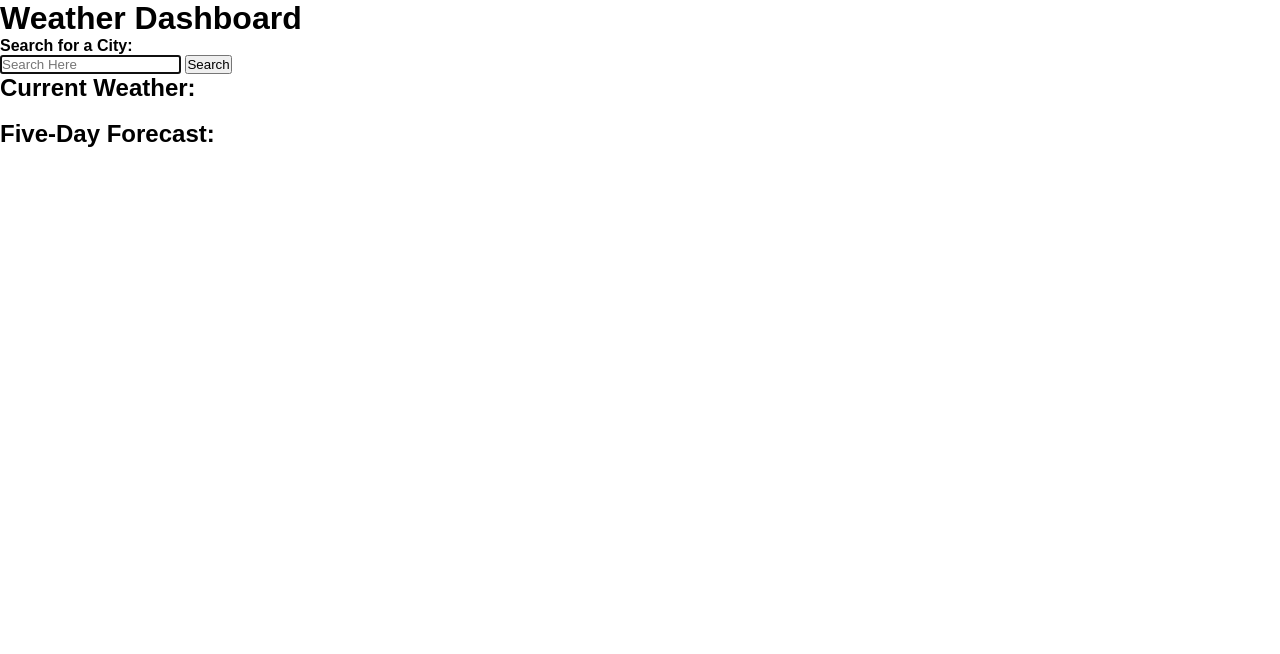
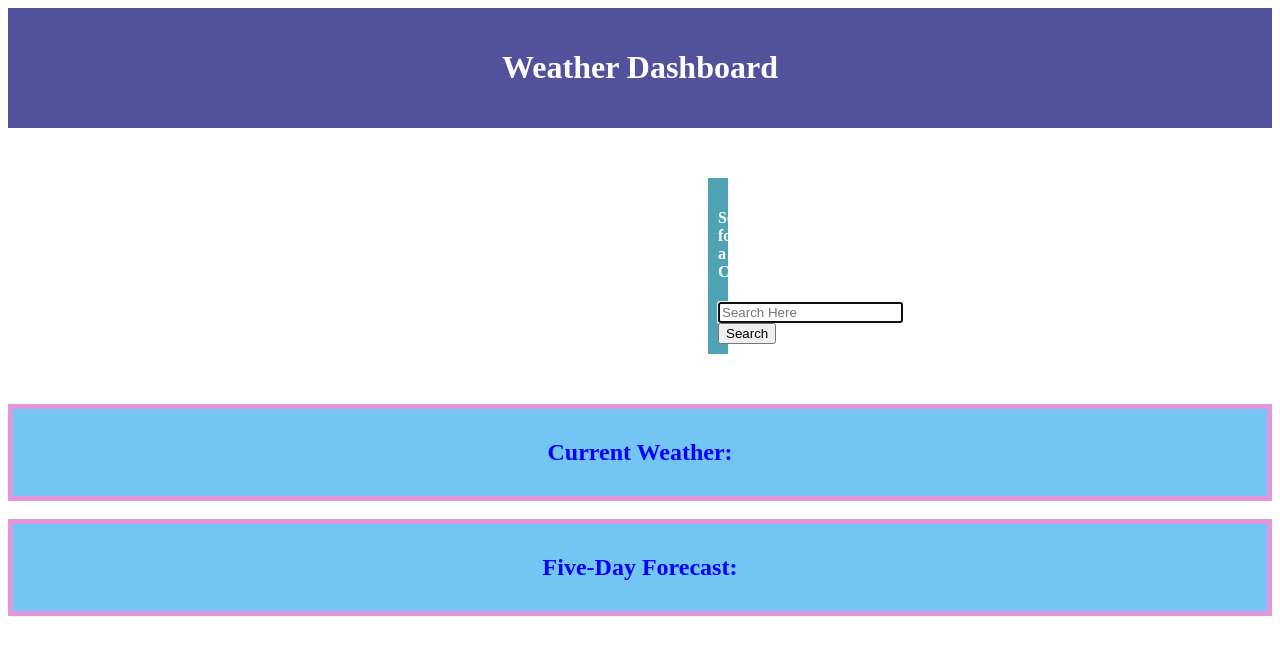
Before and after one commit to nverhulp/weather-dashboard, a plain HTML site: page index.html in a window 1280 px wide. Drawn offline with nearby package versions, Linux system fonts and the light colour scheme.

Commit message:
updated styling

```diff
--- a/assets/style.css
+++ b/assets/style.css
@@ -1,39 +1,23 @@
-* {
-    margin: 0;
-    padding: 0;
-    box-sizing: border-box;
-    font-family: Arial, Helvetica, sans-serif;
+.search-column{
+  background-color: rgb(79, 163, 180);
+  color: white;
+  padding: 10px;
+  text-align: center;
+  margin: 50px 700px;
 }
 
-@media screen and (max-width: 700px) {
-    .previous-search {
-        width: calc(50% - 20px);
-        margin: 5px 10px;
-    }
+header {
+  background-color: rgb(81, 81, 156);
+  color: white;
+  text-align: center;
+  padding: 20px;
 }
 
-@media screen and (min-width: 701px) {
-    .col-sm-4 {
-      flex: 0 0 calc(100% * 4 / 12);
-    }
-
-    .col-sm-8 {
-      flex: 0 0 calc(100% * 8 / 12);
-    }
+#current-weather,
+#future-five-days {
+  background-color: rgb(115, 198, 243);
+  color: blue;
+  border: 5px solid rgb(226, 150, 219);
+  text-align: center;
+  padding: 10px;
 }
-
-@media screen and (min-width: 970px) {
-    .col-lg-3 {
-      flex: 0 0 calc(100% * 3 / 12);
-    }
-
-    .col-lg-9 {
-      flex: 0 0 calc(100% * 9 / 12);
-    }
-}
-
-@media screen and (min-width: 1360px) {
-    .col-xl-2 {
-      flex: 0 0 calc(100% * 2 / 12);
-    }
-}
```
